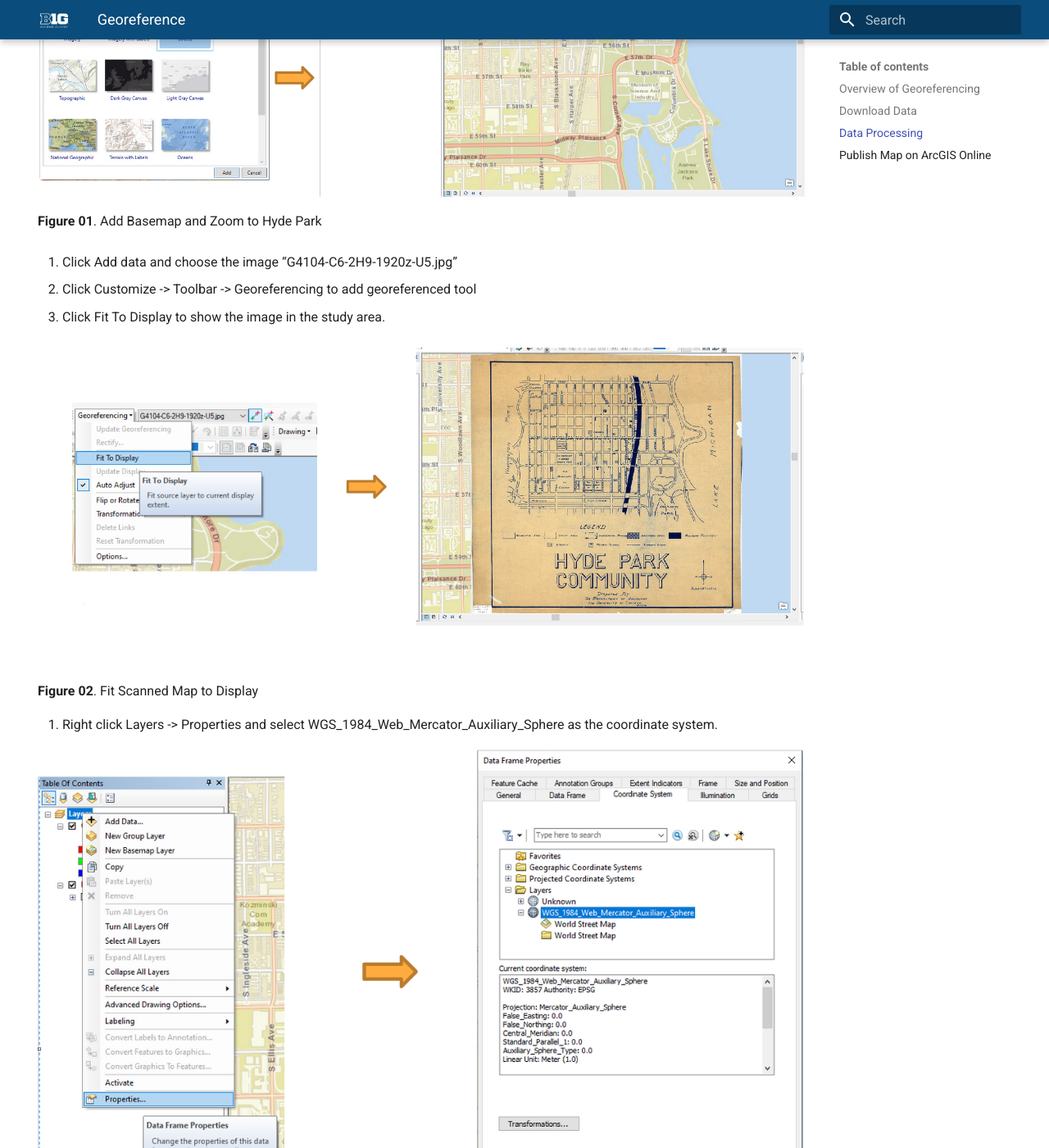
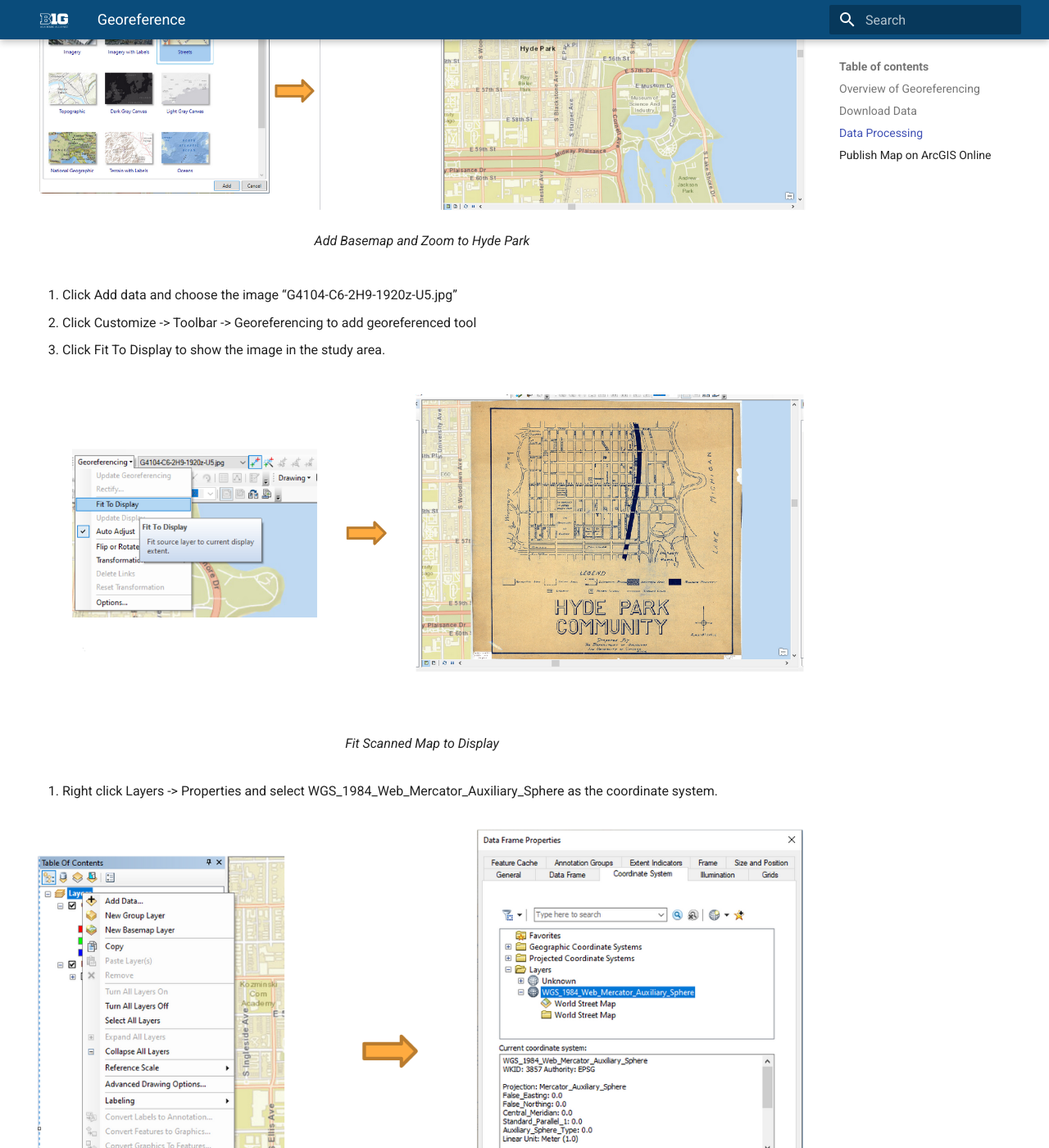
Before and after one commit to jebowe3/tutorials, an MkDocs documentation site: the page built from docs/georeference.md, in a window 1280 px wide and 1400 px high, scrolled down 1031 px. Shown: the whole window at 82% size. Built offline with MkDocs 1.6.1 and Material for MkDocs 9.7.7, drawn with Linux system fonts in a browser that asks for light colours; some of the changed text lies outside the part shown.

Commit message:
Update georeference.md

```diff
--- a/docs/georeference.md
+++ b/docs/georeference.md
@@ -42,8 +42,11 @@ Georeferencing is a commonly used tool to accurately digitize data on a paper ma
 
 3. Zoom in to the study area: Hyde Park, Chicago, Illinois
 
-![Add Basemap](images/basemap.png)
-**Figure 01**. Add Basemap and Zoom to Hyde Park
+<figure markdown>
+
+![Add Basemap](images/basemap.png)<figcaption>Add Basemap and Zoom to Hyde Park</figcaption>
+
+</figure>
 
 4. Click Add data and choose the image “G4104-C6-2H9-1920z-U5.jpg”
 
@@ -51,27 +54,39 @@ Georeferencing is a commonly used tool to accurately digitize data on a paper ma
 
 6. Click Fit To Display to show the image in the study area.
 
-![Fit Display](images/fit-display.PNG)
-**Figure 02**. Fit Scanned Map to Display
+<figure markdown>
+
+![Fit Display](images/fit-display.PNG)<figcaption>Fit Scanned Map to Display</figcaption>
+
+</figure>
 
 7. Right click Layers -> Properties and select WGS_1984_Web_Mercator_Auxiliary_Sphere as the coordinate system.
 
-![Set Coordinate System](images/set-coord-sys.PNG)
-**Figure 03**. Set Coordinate System
+<figure markdown>
+
+![Set Coordinate System](images/set-coord-sys.PNG)<figcaption>Set Coordinate System</figcaption>
+
+</figure>
 
 8. Click Viewer to show the image in a new window.
 
 9. Click Add control Points to select control points. Select control points from the viewer window, and then choose the corresponding location in the street map.
 
-![Add Control Points](images/control-points.PNG)
-**Figure 04**. Add Control Points
+<figure markdown>
+
+![Add Control Points](images/control-points.PNG)<figcaption>Add Control Points</figcaption>
+
+</figure>
 
 10. Select control points in the area close to the four corners of the map.
 
 11. Select additional control points. The more points you assign the more accurate your georeferenced map will be.
 
-![More Control Points](images/point-diagram.PNG)
-**Figure 05**. More Control Points
+<figure markdown>
+
+![More Control Points](images/point-diagram.PNG)<figcaption>More Control Points</figcaption>
+
+</figure>
 
 Here are some tips for choosing control points:
 
@@ -83,15 +98,21 @@ Here are some tips for choosing control points:
 
 12. Click View Link Table. It is up to you to determine the acceptable residual values. If a link has a residual value much larger than others, the link should be deleted.
 
-![Residual Values](images/residual-values.PNG)
-**Figure 06**. More Control Points
+<figure markdown>
+
+![Residual Values](images/residual-values.PNG)<figcaption>Residual Values</figcaption>
+
+</figure>
 
 13. After georeferencing, click Rectify to save the result.
 
 14. In the layer property, change transparency to 50%. It is an easy to compare the georeferenced map locations with the real world locations.
 
-![Transparency](images/transparency.PNG)
-**Figure 07**. Make Map Overlay Semi-Transparent
+<figure markdown>
+
+![Transparency](images/transparency.PNG)<figcaption>Make Map Overlay Semi-Transparent</figcaption>
+
+</figure>
 
 ## Publish Map on ArcGIS Online
 
@@ -109,8 +130,12 @@ Here are some tips for choosing control points:
 
 5. Choose a connection and enter service name
 
+<figure markdown>
+
 ![Share Service](images/share-service.PNG)
-**Figure 08**. Share as a Service
+<figcaption>Share as a Service</figcaption>
+
+</figure>
 
 6. Select Tiled Mapping
 
@@ -118,8 +143,11 @@ Here are some tips for choosing control points:
 
 8. In the Sharing tab, you can choose to share your service with yourself (private), your organization, or everyone (public)
 
-![Enter Service Information](images/service-info.PNG)
-**Figure 09**. Enter Service Information
+<figure markdown>
+
+![Enter Service Information](images/service-info.PNG)<figcaption>Enter Service Information</figcaption>
+
+</figure>
 
 9. Select appropriate levels of detail. Do not choose extreme large cashe size, which may consume all your credits.
 
@@ -127,10 +155,16 @@ Here are some tips for choosing control points:
 
 11. Tile Packages can be used to save credits. You will not be charged for generating tiles. You will only be charged for tile storage. For more information, please refer to:  https://www.esri.com/about/newsroom/arcuser/use-tile-packages-to-save-credits/
 
-![Scale Range](images/tile-scales.PNG)
-**Figure 10**. Define Scale Range for Tiles
+<figure markdown>
+
+![Scale Range](images/tile-scales.PNG)<figcaption>Define Scale Range for Tiles</figcaption>
+
+</figure>
 
 12. Log in to ArcGIS Online and open the published map in your Content. The map can be digitized for further usage. For more information, please refer to the Digitizing tutorial, which was prepared by Nicole Kong.
 
-![Open in ArcGIS Online](images/open-arcgis-online.PNG)
-**Figure 11**. Open in ArcGIS Online
+<figure markdown>
+
+![Open in ArcGIS Online](images/open-arcgis-online.PNG)<figcaption>Open in ArcGIS Online</figcaption>
+
+</figure>
```
